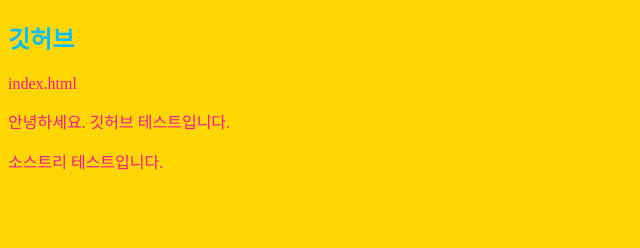
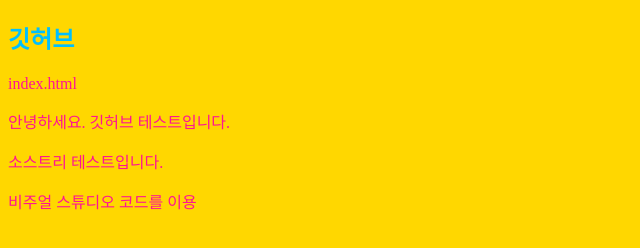
Before and after one commit to parksomins/start, a plain HTML site: page index.html in a window 1280 px wide. Shown: the whole page, without its empty margins (0-640 px from the left). Drawn offline with Linux system fonts and the light colour scheme.

Commit message:
비주얼 스튜디오를 통해 수정

```diff
--- a/index.html
+++ b/index.html
@@ -12,5 +12,6 @@
     <p>index.html</p>
     <p>안녕하세요. 깃허브 테스트입니다.</p>
     <p>소스트리 테스트입니다.</p>
+    <p>비주얼 스튜디오 코드를 이용</p>
 </body>
 </html>
```
Also changed, not shown: 1 other file.
